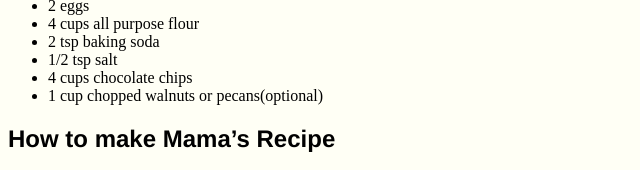
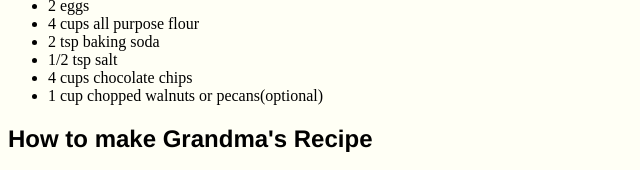
Before and after one commit to shanrobnyc/cookie-recipe, a plain HTML site: page index.html in a window 1280 px wide. Shown: the part 682-852 px from the top of the page, without its empty margins (0-640 px from the left). Drawn offline with Linux system fonts and the light colour scheme.

Commit message:
changed to h2 to grandma

```diff
--- a/index.html
+++ b/index.html
@@ -61,7 +61,7 @@ Ingredients
 	</ul>
 
 	<h2>
-		How to make Mama’s Recipe
+		How to make Grandma's Recipe
  	</h2>
 
  	<ol>
```
